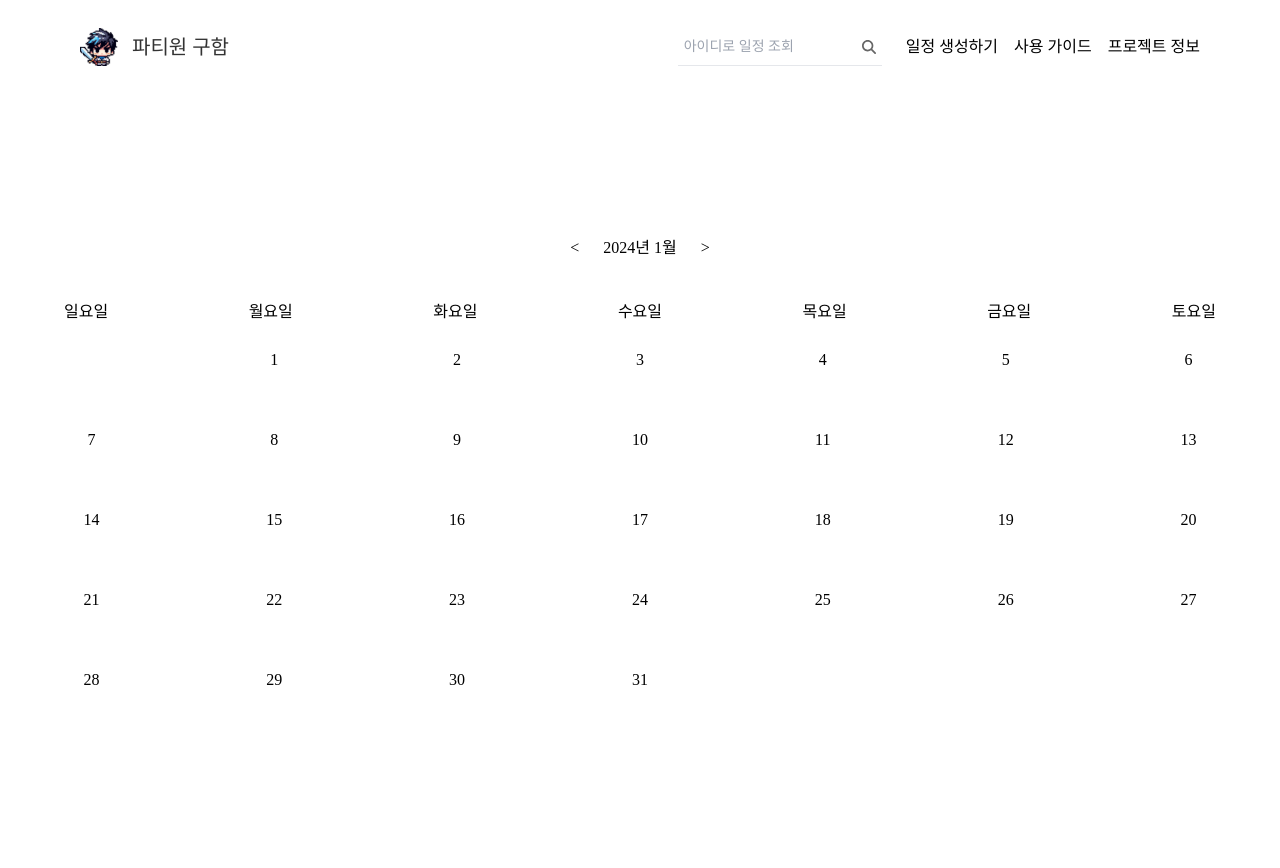
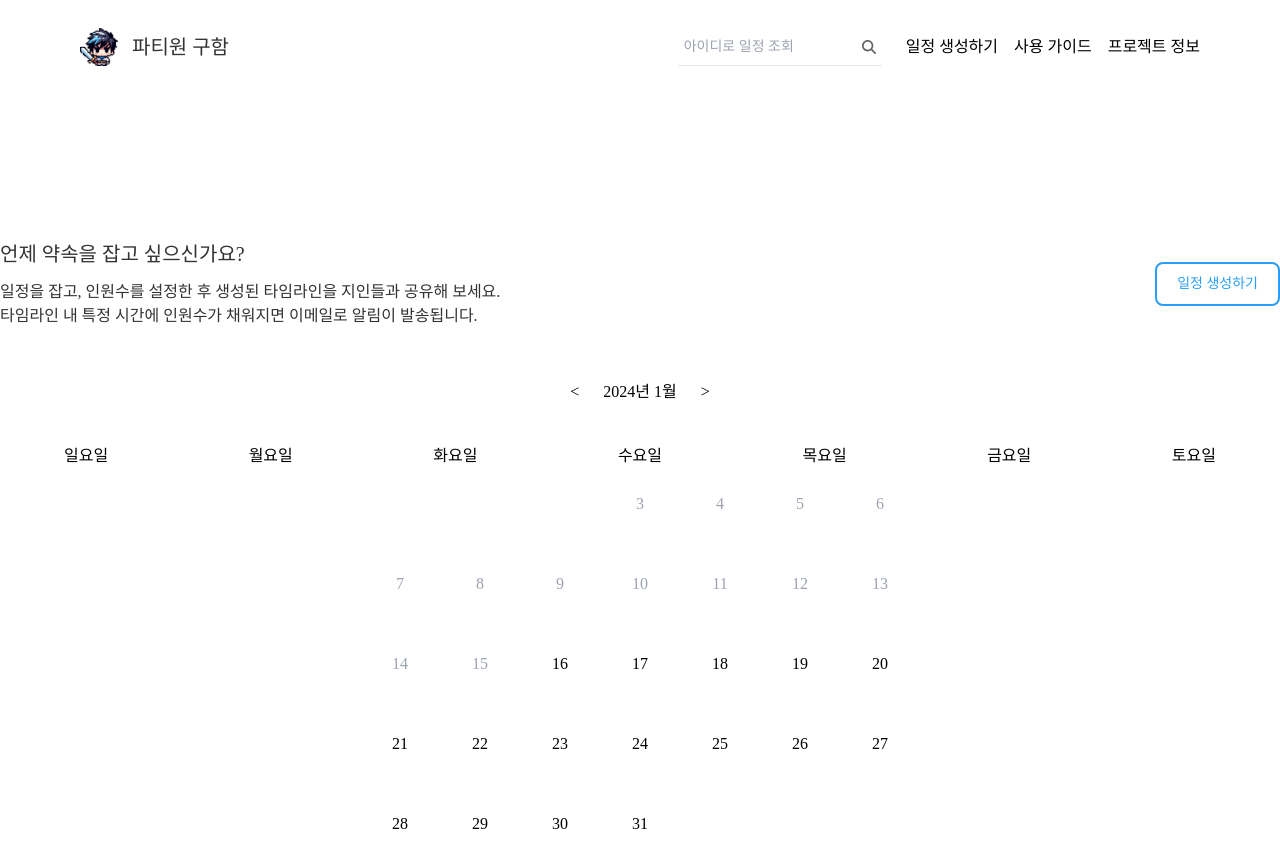
Before and after one commit to taedonn/partywonguham, a Nuxt app: page / in a window 1280 px wide. Shown: the top 868 px of the page. Built offline with nearby package versions, Linux system fonts and the light colour scheme; a web font is replaced by a local one.

Commit message:
Calendar 컴포넌트 기능
- 지난 날짜 클릭X, text-color: gray 변경
- index 페이지 UI

```diff
--- a/components/Calendar.vue
+++ b/components/Calendar.vue
@@ -1,15 +1,12 @@
 <template>
-    <!-- <div>
-            <p class="calendar-year"></p>년
-            <p class="calendar-month"></p>월
+    <section class="section w-full py-60 flex flex-col justify-center items-center gap-y-14">
+        <div class="container flex flex-row justify-between">
+            <div>
+                <h2 class="text-xl font-medium text-black-333 mb-3">언제 약속을 잡고 싶으신가요?</h2>
+                <p class="text-base font-light text-black-333">일정을 잡고, 인원수를 설정한 후 생성된 타임라인을 지인들과 공유해 보세요. <br />타임라인 내 특정 시간에 인원수가 채워지면 이메일로 알림이 발송됩니다.</p>
+            </div>
+            <div class="flex justify-items-end items-center"> <Button> 일정 생성하기 </Button></div>
         </div>
-    <div class="calendar-wrap grid grid-cols-7">
-        <div class="h-100" v-for="weeks in week" :key="weeks">
-            <p class="flex justify-center">{{ weeks }}</p>
-        </div>
-    </div>
-    <div class="calendar-container"> </div> -->
-    <section class="section w-full py-60 flex justify-center">
         <div class="container flex flex-col justify-center items-center">
             <h2 class="subtitle mb-12">
                 <button class="button is-small is-primary is-outlined mr-5" @click="calendarData(-1)">&lt;</button>
@@ -19,28 +16,57 @@
             <div class="w-full h-100 flex flex-rows px-16 justify-between">
                 <p  v-for="weeks in week" :key="weeks" class="">{{ weeks }}</p>
             </div>
-            <table class="table has-text-centered is-fullwidth table-auto">
+            <table class="table">
                 <thead>
                     <th v-for="day in days" :key="day">{{ day }}</th>
                 </thead>
-                <tbody>
-                    <tr v-for="(date, idx) in dates" :key="idx">
-                        <td v-for="(day, secondIdx) in date"
-                        :key="secondIdx"
-                        :class="{ 'text-white': (idx === 0 && day >= lastMonthStart) || (dates.length - 1 === idx && nextMonthStart > day),
-                                'has-text-primary': day === today && month === currentMonth && year === currentYear }"
-                        class="w-48 h-20"
+                <tbody class="w-full">
+                    <tr v-for="(date, rowIndex) in dates" :key="rowIndex" class="w-full flex">
+                        <td v-for="(day, colIndex) in date"
+                        :key="colIndex"
+                        :style="{ 'color': isOutsideMonth(rowIndex, colIndex) ? 'text-white' : (isToday(day) ? 'text-black' : ''), 'selected': clickDay == day ? 'blue' : '' }"
+                        class="w-20 h-20 flex justify-center items-center "
+                        :class="{
+                                    'text-white': isOutsideMonth(rowIndex, colIndex),
+                                    'text-black': isToday(day),
+                                    'selected': clickDay == day ? 'blue' : '',
+                                    'text-gray-400': isPastDay(day),
+                                }"
+                        @click="handleDateClick(day)"
                         >
-                            <p class="w-full h-full flex justify-center items-center">{{ day }}</p>
+                            <p class="after:absolute after:w-2 after:h-2 after:bg-black "
+                            :class="[clickDay == day ? 'after:block' : 'after:hidden']"
+                            >{{ day }}</p>
                         </td>
                     </tr>
                 </tbody>
             </table>
         </div>
     </section>
+
+    <!-- <tbody class="w-full">
+        <tr v-for="(date, idx) in dates" :key="idx" class="w-full flex">
+            <td v-for="(day, secondIdx) in date"
+            :key="secondIdx"
+            :class="{ 'text-white': (idx === 0 && day >= lastMonthStart) || (dates.length - 1 === idx && nextMonthStart > day),
+                    'has-text-primary': day === today && month === currentMonth && year === currentYear }"
+            class="w-20 h-20 flex justify-center items-center "
+            @click="handleDateClick(day)"
+            >
+                <p class="after:absolute after:w-2 after:h-2 after:bg-black "
+                :class="[clickDay == day ? 'after:block' : 'after:hidden']"
+                >{{ day }}</p>
+            </td>
+        </tr>
+    </tbody> -->
+    <!-- :class="{ 'text-white': isOutsideMonth(rowIndex, colIndex),
+                                    'black-333': isToday(day),
+                                    'selected' : clickDay == day }" -->
+
 </template>
 
 <script>
+import { ref } from "vue";
 import * as DateData from '../utils/date';
 // import * as Date from './Calendarsc';
 
@@ -49,9 +75,6 @@ export default {
     data() {
         return {
             week: ["일요일", "월요일", "화요일", "수요일", "목요일", "금요일", "토요일"],
-            // calendarInnerHtml : Date.calendarInnerHtml,
-            // currentMonth : Date.currentMonth,
-            // currentYear : Date.currentYear,
             dates: [],
             currentYear: 0,
             year: 0,
@@ -59,6 +82,7 @@ export default {
             lastMonthStart: 0,
             nextMonthStart: 0,
             today: 0,
+            clickDay : null,
         }
     },
     created() {
@@ -93,49 +117,106 @@ export default {
             this.dates = this.getMonthOfDays(monthFirstDay, monthLastDate, lastMonthLastDate)
         },
         getFirstDayLastDate(year, month) {
-            const firstDay = new Date(year, month - 1, 1).getDay() // 이번 달 시작 요일
-            const lastDate = new Date(year, month, 0).getDate() // 이번 달 마지막 날짜
-            let lastYear = year
-            let lastMonth = month - 1
-            if (month === 1) {
-                lastMonth = 12
-                lastYear -= 1
+            const firstDay = new Date(year, month - 1, 1).getDay(); // 이번 달 시작 요일
+            const lastDate = new Date(year, month, 0).getDate(); // 이번 달 마지막 날짜
+            let lastYear = year;
+            let lastMonth = month - 1;
+
+            if (month === 0) {
+                // 1월인 경우에는 작년 12월로 설정
+                lastMonth = 12;
+                lastYear -= 1;
             }
-            const prevLastDate = new Date(lastYear, lastMonth, 0).getDate() // 지난 달 마지막 날짜
-            return [firstDay, lastDate, prevLastDate]
+
+            const prevLastDate = new Date(lastYear, lastMonth, 0).getDate(); // 지난 달 마지막 날짜
+            return [firstDay, lastDate, prevLastDate];
         },
         getMonthOfDays(monthFirstDay, monthLastDate, prevMonthLastDate) {
-            let day = 1
-            let prevDay = prevMonthLastDate - monthFirstDay + 1
-            const dates = []
-            let weekOfDays = []
+            let day = 1;
+            let prevDay = prevMonthLastDate - monthFirstDay + 1;
+            const dates = [];
+            let weekOfDays = [];
+
             while (day <= monthLastDate) {
-                if (day === 1) {
-                    // 1일이 어느 요일인지에 따라 테이블에 그리기 위한 지난 셀의 날짜들을 구할 필요가 있다.
+                if (day === 1 && monthFirstDay !== 0) {
+                    // 이 부분을 수정하여 현재 월이 시작되기 전의 날짜는 추가하지 않도록 함
                     for (let j = 0; j < monthFirstDay; j += 1) {
-                        if (j === 0) this.lastMonthStart = prevDay // 지난 달에서 제일 작은 날짜
-                        weekOfDays.push(prevDay)
-                        prevDay += 1
+                        weekOfDays.push(prevDay);
+                        prevDay += 1;
                     }
                 }
-                weekOfDays.push(day)
+                weekOfDays.push(day);
+
                 if (weekOfDays.length === 7) {
-                    // 일주일 채우면
-                    dates.push(weekOfDays)
-                    weekOfDays = [] // 초기화
+                dates.push(weekOfDays);
+                weekOfDays = [];
                 }
-                day += 1
+
+                day += 1;
             }
-            const len = weekOfDays.length
-            if (len > 0 && len < 7) {
-                for (let k = 1; k <= 7 - len; k += 1) {
-                    weekOfDays.push(k)
-                }
+
+            // 남은 날짜를 마지막 주에 추가하는 부분
+            if (weekOfDays.length > 0) dates.push(weekOfDays);
+
+            return dates;
+        },
+        isOutsideMonth(rowIndex, colIndex) {
+            // 함수를 사용하여 현재 월의 시작과 끝을 확인하고 셀이 현재 월에 속하는지 여부를 반환
+            const firstDayOfMonth = new Date(this.currentYear, this.currentMonth, 1).getDay();
+            const lastDayOfMonth = new Date(this.currentYear, this.currentMonth + 1, 0).getDay();
+
+            // 현재 월의 시작과 끝 인덱스를 계산
+            const startIndex = firstDayOfMonth === 0 ? 6 : firstDayOfMonth - 1;
+            const endIndex = lastDayOfMonth === 0 ? 6 : lastDayOfMonth - 1;
+
+            // 현재 셀이 현재 월에 속하는지 여부를 판단
+            return (rowIndex === 0 && colIndex < startIndex) || (rowIndex === 5 && colIndex > endIndex);
+        },
+        isToday(day) {
+            // 함수를 사용하여 현재 날짜인지 여부를 반환
+            const today = new Date();
+            const currentMonthFirstDay = new Date(this.currentYear, this.currentMonth - 1, 1);
+            const lastMonthLastDay = new Date(this.currentYear, this.currentMonth, 0);
+
+            return (
+                today.getDate() === day &&
+                today.getMonth() === this.currentMonth &&
+                today.getFullYear() === this.currentYear &&
+                today >= currentMonthFirstDay &&
+                today <= lastMonthLastDay
+            );
+        },
+        handleDateClick(day, rowIndex, colIndex) {
+            // 클릭한 날짜를 추적하거나 원하는 동작 수행
+            if (!this.isOutsideMonth(rowIndex, colIndex) && !this.isPastDay(day) ) {
+                // 클릭한 날짜가 현재 월에 속하면 저장
+                this.clickDay = day;
+                console.log(`클릭한 날짜: ${day}`);
+            } else {
+                // 클릭한 날짜가 현재 월에 속하지 않으면 아무 동작도 수행하지 않음
+                console.log(`클릭한 날짜 (${day})는 현재 월에 속하지 않습니다.`);
             }
-            if (weekOfDays.length > 0) dates.push(weekOfDays) // 남은 날짜 추가
-            this.nextMonthStart = weekOfDays[0] // 이번 달 마지막 주에서 제일 작은 날짜
-            return dates
+
         },
+        isPastDay(day) {
+            // 오늘을 기준으로 지난 날짜인지 여부를 반환
+            const today = new Date();
+            const currentMonthFirstDay = new Date(
+                this.currentYear,
+                this.currentMonth - 1,
+                1
+            );
+            let lastMonthLastDay = new Date(this.currentYear, this.currentMonth, 0);
+
+            const currentDate = new Date(
+                this.currentYear,
+                this.currentMonth - 1,
+                day +1
+            );
+
+            return currentDate < today && currentDate >= currentMonthFirstDay;
+        },
+
     },
 }
 </script>
```
